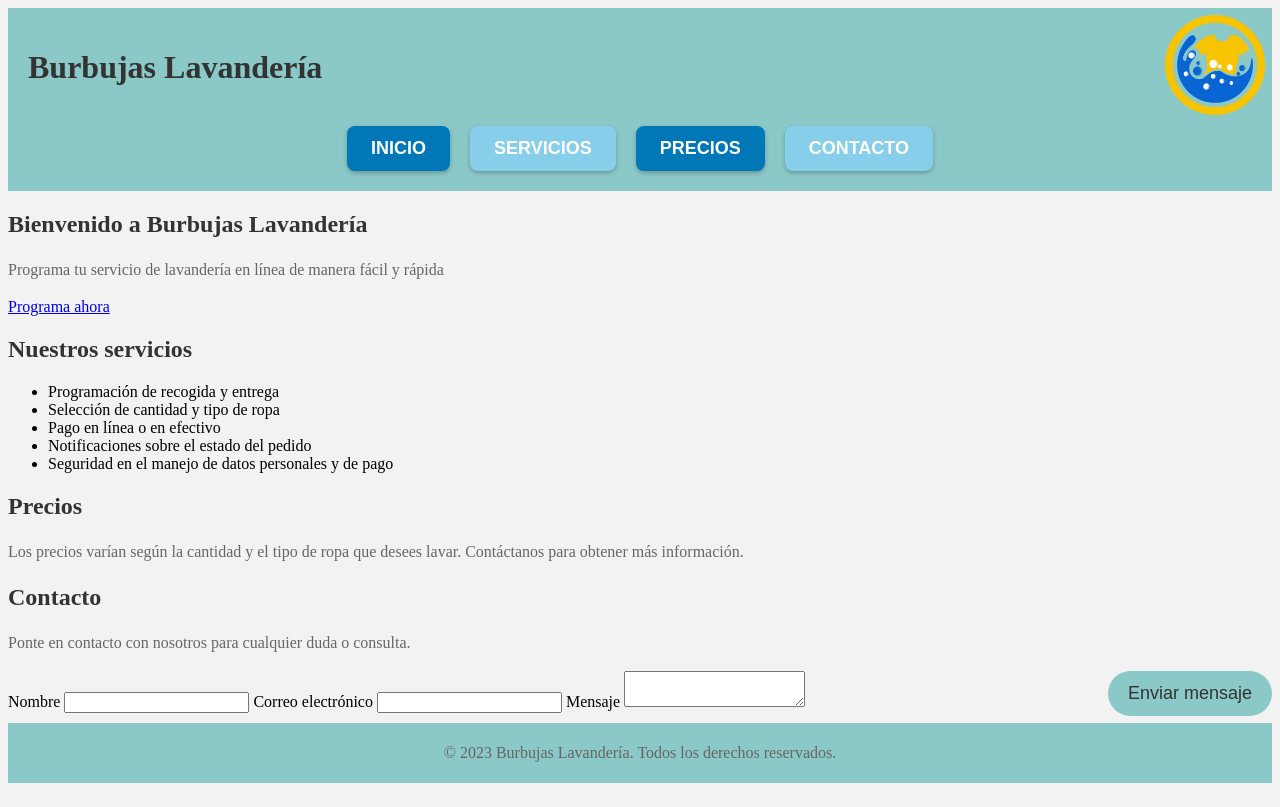
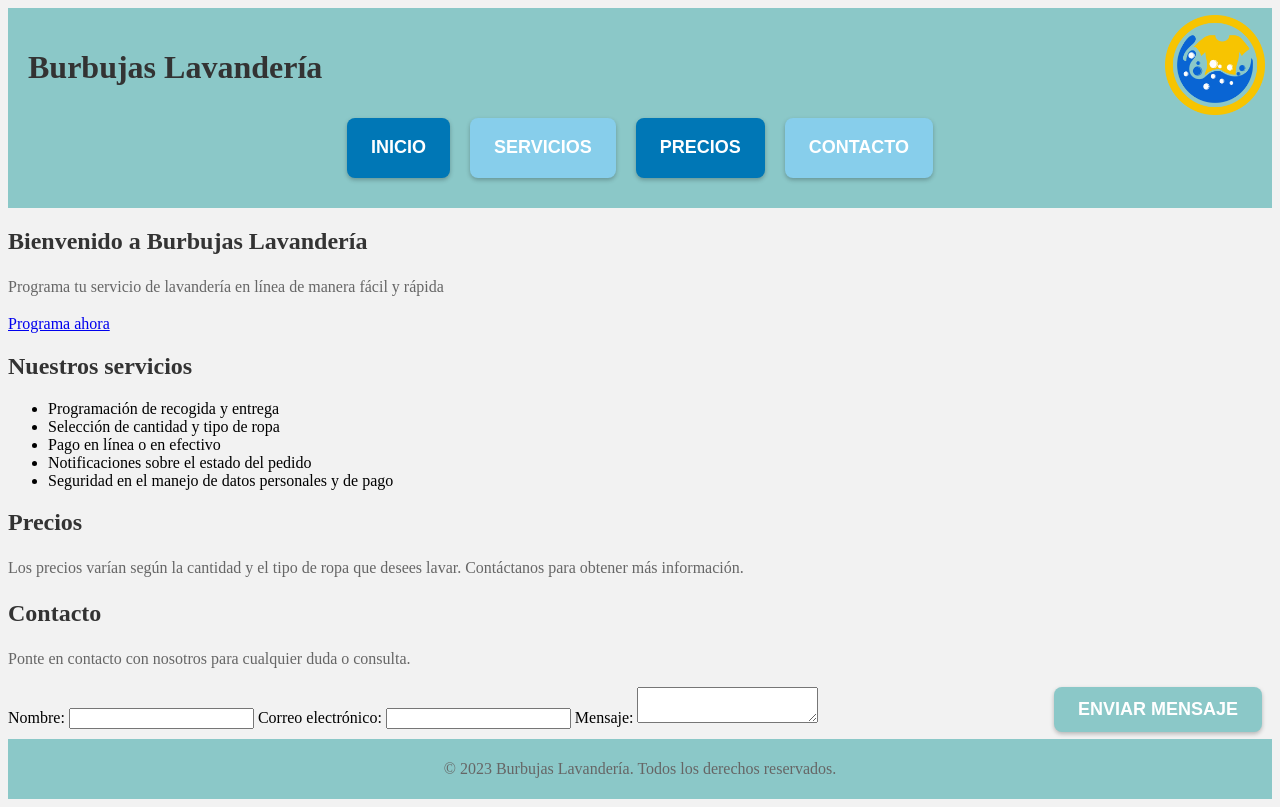
Before and after one commit to aurebidart/LaundryWeb, a plain HTML site: page index.html in a window 1280 px wide. Shown: the top 807 px of the page. Drawn offline with Linux system fonts and the light colour scheme.

Commit message:
Post first revision

```diff
--- a/index.html
+++ b/index.html
@@ -28,13 +28,15 @@
   <div class="bubble" style="left: 90%; bottom: 0%;"></div>
   <div class="bubble" style="left: 95%; bottom: 0%;"></div>
   <div class="bubble" style="left: 100%; bottom: 0%;"></div>
+
+
   <header>
     <h1>Burbujas Lavandería</h1>
 
     <img class="logo" src="images/logo.png" alt="Logo de Burbujas Lavandería">
 
 
-    <div class="botones-principales">
+    <div class="btn-principales">
       <button class="btn btn-azul">Inicio</button>
       <button class="btn btn-celeste">Servicios</button>
       <button class="btn btn-azul">Precios</button>
@@ -71,16 +73,16 @@
       <h2>Contacto</h2>
       <p>Ponte en contacto con nosotros para cualquier duda o consulta.</p>
       <form>
-        <label for="nombre">Nombre</label>
+        <label for="nombre">Nombre:</label>
         <input type="text" id="nombre" name="nombre" required>
 
-        <label for="email">Correo electrónico</label>
+        <label for="email">Correo electrónico:</label>
         <input type="email" id="email" name="email" required>
 
-        <label for="mensaje">Mensaje</label>
+        <label for="mensaje">Mensaje:</label>
         <textarea id="mensaje" name="mensaje" required></textarea>
 
-        <button type="submit" class="button send_message">Enviar mensaje</button>
+        <button type="submit" class="btn stick_right">Enviar mensaje</button>
       </form>
     </section>
   </main>
--- a/style.css
+++ b/style.css
@@ -1,14 +1,35 @@
 /* Estilo de los botones */
-button {
+.btn {
+  border: none;
+  padding: 12px 24px;
+  margin: 0 10px;
+  font-size: 18px;
+  font-weight: bold;
+  text-align: center;
+  text-transform: uppercase;
+  border-radius: 8px;
+  box-shadow: 0px 2px 4px rgba(0, 0, 0, 0.25);
+  color: white;
   background-color: #8bc8c8;
-  border: none;
-  border-radius: 25px;
-  color: white;
-  cursor: pointer;
-  font-size: 18px;
-  padding: 12px 20px;
-  text-align: center;
-  text-decoration: none;
+}
+
+.btn-principales {
+  display: flex;
+  justify-content: center;
+  position: static;
+  top: 0;
+  z-index: 1000;
+  background-color: #8bc8c8; /* opcional: agregar color de fondo para que los botones se vean mejor */
+  padding: 10px; /* opcional: agregar un poco de espacio entre los botones y el borde del contenedor */
+  min-height: 60px; /* en lugar de height */
+}
+
+.btn-azul {
+  background-color: #0077b6;
+}
+
+.btn-celeste {
+  background-color: #87CEEB;
 }
 
 /* Estilo de los botones al pasar el cursor */
@@ -17,7 +38,7 @@ button:hover {
 }
 
 /* estilo específico para el botón para enviar un mensaje */
-.send_message {
+.stick_right {
   float: right;
 }
 
@@ -65,6 +86,17 @@ p {
   padding: 30px;
 }
 
+/* Estilo input box */
+input[type=text][type=email] {
+  width: 100%;
+  padding: 12px 20px;
+  margin: 8px 0;
+  box-sizing: border-box;
+  border: 2px solid #ccc;
+  border-radius: 4px;
+  background-color: #f8f8f8;
+}
+
 /* Establecer estilos del footer */
 footer {
   width: 100%;
@@ -77,41 +109,8 @@ footer {
   align-items: center;
 }
 
-.botones-principales {
-  display: flex;
-  justify-content: center;
-  margin-top: 40px;
-}
-
-.btn {
-  border: none;
-  padding: 12px 24px;
-  margin: 0 10px;
-  font-size: 18px;
-  font-weight: bold;
-  text-align: center;
-  text-transform: uppercase;
-  border-radius: 8px;
-  box-shadow: 0px 2px 4px rgba(0, 0, 0, 0.25);
-  color: white;
-}
-
-.btn-azul {
-  background-color: #0077b6;
-}
-
-.btn-celeste {
-  background-color: #87CEEB;
-}
-
-.send_message {
-  float: right;
-  color: #333;
-}
-
 
 /* Bubble animation */
-
 .bubble {
   position: absolute;
   background-color: rgba(199, 237, 240, 0.6);
```
Also changed, not shown: 1 other file.
